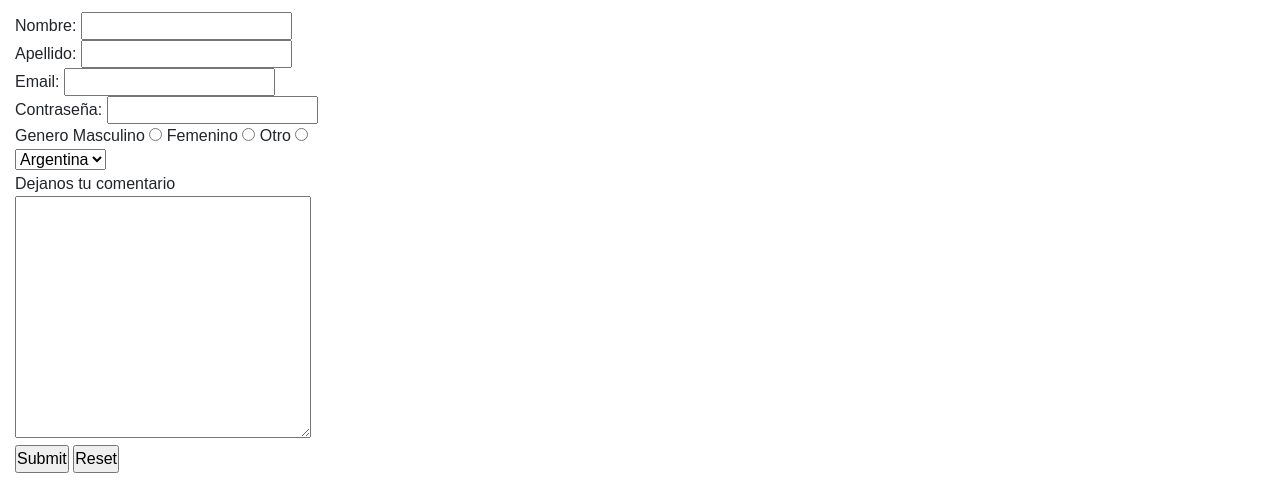
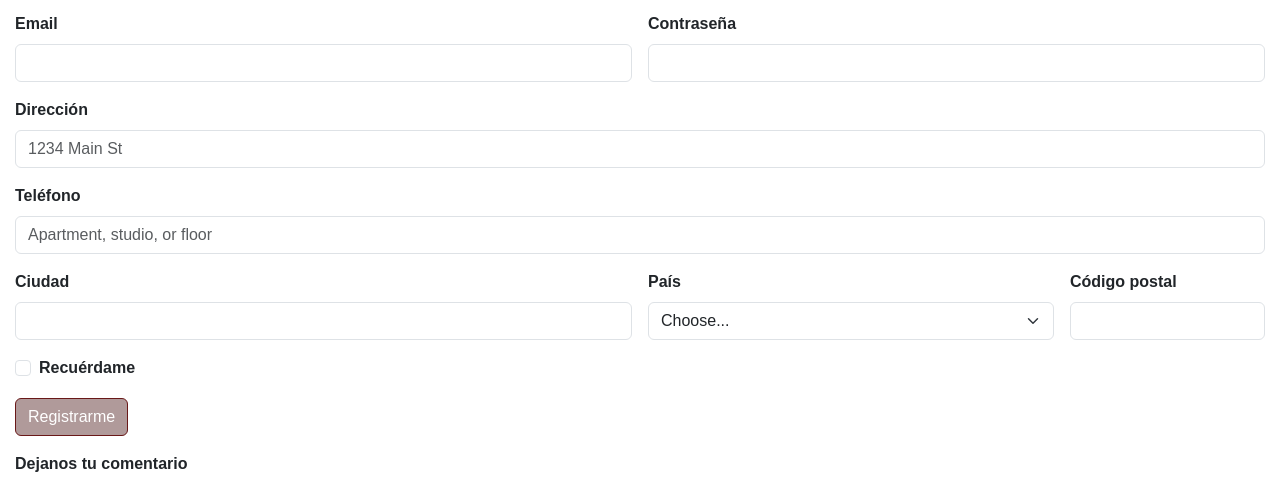
Before and after one commit to martina-duhalde/las-joaquinas, a plain HTML site: page pages/contactanos.html in a window 1280 px wide. Shown: the part 99-584 px from the top of the page. Drawn offline with nearby package versions, Linux system fonts and the light colour scheme.

Commit message:
media-queries

```diff
--- a/css/styles.css
+++ b/css/styles.css
@@ -23,12 +23,6 @@ header nav img {
     height: 70px;
 }
 
-header h1 {
-    font-weight: lighter;
-    color: white;
-    font-size: 30px;
-
-}
 
 header nav ul {
     list-style: none;
@@ -67,7 +61,7 @@ header nav ul li a:hover {
 
 }
 
-.hero h2 {
+.hero h1 {
     font-size: 40px;
     font-weight: 900;
     color: white;
@@ -77,7 +71,7 @@ header nav ul li a:hover {
     margin-top: 10px;
 }
 
-.hero p {
+.hero h2 {
     font-weight: 900;
     font-size: 20px;
     padding: 20px;
@@ -455,35 +449,16 @@ footer img {
 }
 
 @media screen and (max-width:740px) {
-    header {
-        flex-direction: column;
-        position: static;
+
+    .hero h1 {
+        font-size: 35px;
     }
 
     .hero h2 {
-        font-size: 35px;
-    }
-
-    .hero p {
         font-size: 18px;
     }
 }
 
-
-@media screen and (max-width:540px) {
-    header nav ul {
-        flex-direction: column;
-    }
-
-    header nav ul li {
-        margin: 0;
-        text-align: center;
-    }
-
-    header nav ul li a {
-        font-size: 10px;
-    }
-}
 
 @media screen and (max-width:450px) {
     .grid-galeria {
@@ -498,7 +473,7 @@ footer img {
 
 
 @media screen and (max-width:400px) {
-    .hero h2 {
+    .hero h1 {
         font-size: 30px;
         padding: 4px;
     }
--- a/pages/contactanos.html
+++ b/pages/contactanos.html
@@ -49,40 +49,48 @@
     </header>
     <main>
         <section class="contactanos">
-            <form action="" method="" enctype="">
-                <div>
-                    <label for="nombre">Nombre:</label>
-                    <input type="text" name="nombre" id="nombre">
+            <form class="row g-3">
+                <div class="col-md-6">
+                  <label for="inputEmail4" class="form-label">Email</label>
+                  <input type="email" class="form-control" id="inputEmail4">
                 </div>
-                <div>
-                    <label for="apellido">Apellido:</label>
-                    <input type="text" name="apellido" id="apellido">
+                <div class="col-md-6">
+                  <label for="inputPassword4" class="form-label">Contraseña</label>
+                  <input type="password" class="form-control" id="inputPassword4">
                 </div>
-                <div>
-                    <label for="email">Email:</label>
-                    <input type="email" name="email" id="email">
+                <div class="col-12">
+                  <label for="inputAddress" class="form-label">Dirección</label>
+                  <input type="text" class="form-control" id="inputAddress" placeholder="1234 Main St">
                 </div>
-                <div>
-                    <label for="contrasena">Contraseña:</label>
-                    <input type="password" name="contrasena" id="contrasena">
+                <div class="col-12">
+                  <label for="inputAddress2" class="form-label">Teléfono</label>
+                  <input type="text" class="form-control" id="inputAddress2" placeholder="Apartment, studio, or floor">
                 </div>
-                <div>
-                    <label for="">Genero</label>
-                    <label for="masculino">Masculino</label>
-                    <input type="radio" name="genero">
-                    <label for="femenino">Femenino</label>
-                    <input type="radio" name="genero">
-                    <label for="otro">Otro</label>
-                    <input type="radio" name="Otro">
+                <div class="col-md-6">
+                  <label for="inputCity" class="form-label">Ciudad</label>
+                  <input type="text" class="form-control" id="inputCity">
                 </div>
-                <div>
-                    <select name="" id="">Pais
-                        <option value="">Argentina</option>
-                        <option value="">Mexico</option>
-                        <option value="">Uruguay</option>
-                        <option value="">Paraguay</option>
-                        <option value="">Colombia</option>
-                    </select>
+                <div class="col-md-4">
+                  <label for="inputState" class="form-label">País</label>
+                  <select id="inputState" class="form-select">
+                    <option selected>Choose...</option>
+                    <option>...</option>
+                  </select>
+                </div>
+                <div class="col-md-2">
+                  <label for="inputZip" class="form-label">Código postal</label>
+                  <input type="text" class="form-control" id="inputZip">
+                </div>
+                <div class="col-12">
+                  <div class="form-check">
+                    <input class="form-check-input" type="checkbox" id="gridCheck">
+                    <label class="form-check-label" for="gridCheck">
+                      Recuérdame
+                    </label>
+                  </div>
+                </div>
+                <div class="col-12">
+                  <button type="submit" class="btn btn">Registrarme</button>
                 </div>
                 <div>
                     <label for="">Dejanos tu comentario</label>
@@ -91,10 +99,10 @@
                     <textarea name="" id="" cols="30" rows="10"></textarea>
                 </div>
                 <div>
-                    <input type="submit">
-                    <input type="reset">
+                    <input type="submit" class="btn">
+                    <input type="reset" class="btn">
                 </div>
-            </form>
+              </form>
         </section>
     </main>
     <div class="fixed">
```
Also changed, not shown: index.html (+3 -6 lines).
